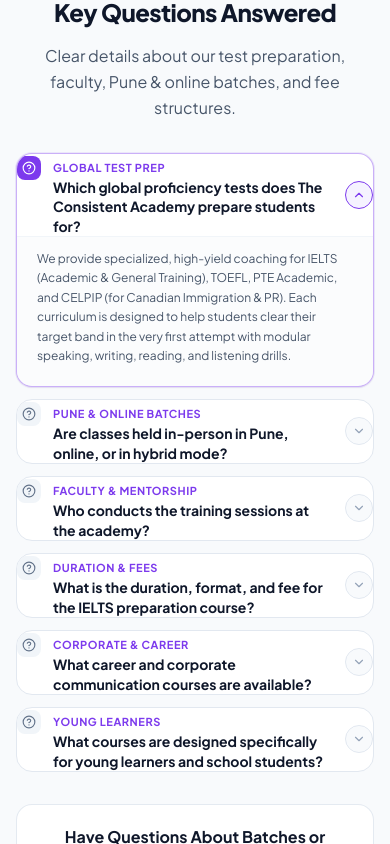
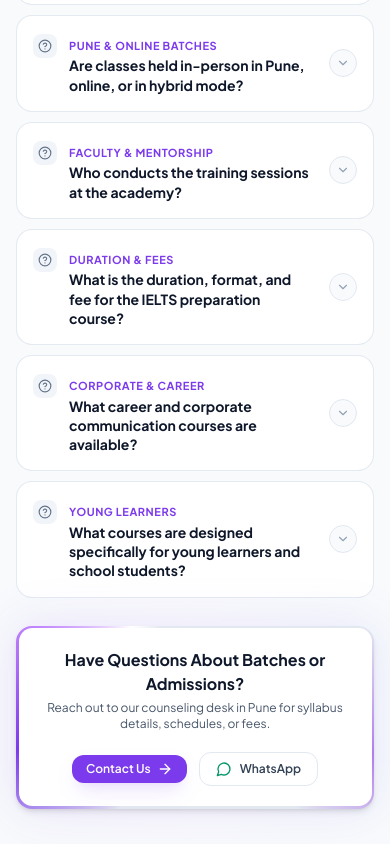
Before and after one commit to satyampandeycodes/ThinkBuild-Consistent-Academy, a React (Vite) app: page / in a window 390 px wide. Shown: the part 8360-9204 px from the top of the page. Built offline with nearby package versions, Linux system fonts and the light colour scheme; the HTML template or start-up script is replaced by a standard one.

Commit message:
Add continuous moving boundary beam to admissions card, collapse all FAQ answers by default, and reduce inter-section padding

```diff
--- a/src/components/FAQSection.jsx
+++ b/src/components/FAQSection.jsx
@@ -6,7 +6,8 @@
 import Button from './Button';
 
 export default function FAQSection() {
-  const [openId, setOpenId] = useState(faqList[0]?.id || null);
+  // Do not open any answer by default as requested
+  const [openId, setOpenId] = useState(null);
 
   const toggleAccordion = (id) => {
     setOpenId((prev) => (prev === id ? null : id));
@@ -19,11 +20,11 @@
         badge="Frequently Asked Questions"
         title="Key Questions Answered"
         subtitle="Clear details about our test preparation, faculty, Pune & online batches, and fee structures."
-        className="mb-8"
+        className="mb-6 sm:mb-7"
       />
 
-      {/* 6 Essential Questions Accordion */}
-      <div className="space-y-3 mb-8">
+      {/* 6 Essential Questions Accordion - All closed by default */}
+      <div className="space-y-2.5 mb-7">
         {faqList.map((faq) => {
           const isOpen = openId === faq.id;
           return (
@@ -31,13 +32,13 @@
               key={faq.id}
               className={`rounded-2xl border transition-all duration-200 overflow-hidden bg-white ${
                 isOpen
-                  ? 'border-brand-primary/40 shadow-sm ring-1 ring-brand-primary/10'
-                  : 'border-slate-200 hover:border-slate-300 shadow-xs'
+                  ? 'border-brand-primary/50 shadow-sm ring-1 ring-brand-primary/15'
+                  : 'border-slate-200/90 hover:border-slate-300 shadow-xs'
               }`}
             >
               <button
                 onClick={() => toggleAccordion(faq.id)}
-                className="w-full flex items-center justify-between text-left p-4.5 sm:p-5 gap-4 cursor-pointer focus:outline-none"
+                className="w-full flex items-center justify-between text-left p-4 sm:p-4.5 gap-4 cursor-pointer focus:outline-none"
                 aria-expanded={isOpen}
               >
                 <div className="flex items-start gap-3">
@@ -72,8 +73,8 @@
               </button>
 
               {isOpen && (
-                <div className="px-5 pb-5 pt-0 text-slate-600 text-xs sm:text-sm leading-relaxed border-t border-slate-100 bg-slate-50/50">
-                  <p className="pt-3">{faq.answer}</p>
+                <div className="px-5 pb-4.5 pt-0 text-slate-600 text-xs sm:text-sm leading-relaxed border-t border-slate-100 bg-slate-50/50">
+                  <p className="pt-2.5">{faq.answer}</p>
                 </div>
               )}
             </div>
@@ -81,8 +82,33 @@
         })}
       </div>
 
-      {/* Grounded Human Contact CTA (Non-AI, Authentic Educational Card) */}
-      <div className="rounded-2xl bg-white border border-slate-200/90 p-5 sm:p-6 shadow-xs flex flex-col sm:flex-row items-center justify-between gap-5">
+      {/* Contact Card with Dynamic Continuous Moving Boundary Movement Effect */}
+      <div className="relative group">
+        {/* Subtle ambient radiant backlight aura */}
+        <div className="absolute -inset-1.5 rounded-3xl bg-gradient-to-r from-brand-primary/20 via-purple-500/20 to-indigo-500/20 blur-xl opacity-75 animate-pulse pointer-events-none" />
+
+        {/* Outer frame with Continuous Moving Boundary Light Beam */}
+        <div className="relative p-[2.5px] rounded-2xl overflow-hidden shadow-md bg-slate-200">
+          {/* Primary continuous laser beam traveling along boundary */}
+          <div
+            className="absolute w-[260%] h-[260%] top-1/2 left-1/2 origin-center animate-border-beam pointer-events-none"
+            style={{
+              background:
+                'conic-gradient(from 0deg, transparent 0deg, transparent 240deg, #7C3AED 280deg, #C084FC 320deg, #FFFFFF 345deg, transparent 360deg)'
+            }}
+          />
+
+          {/* Secondary subtle counter-flowing beam for organic depth */}
+          <div
+            className="absolute w-[260%] h-[260%] top-1/2 left-1/2 origin-center animate-border-beam-slow pointer-events-none opacity-60"
+            style={{
+              background:
+                'conic-gradient(from 180deg, transparent 0deg, transparent 290deg, #9333EA 330deg, transparent 360deg)'
+            }}
+          />
+
+          {/* Inner card */}
+          <div className="relative bg-white rounded-[13.5px] p-5 sm:p-6 flex flex-col sm:flex-row items-center justify-between gap-5">
             <div className="text-center sm:text-left space-y-1">
               <h4 className="text-base sm:text-lg font-bold text-slate-900">
                 Have Questions About Batches or Admissions?
@@ -93,7 +119,7 @@
             </div>
 
             <div className="flex items-center gap-3 shrink-0 w-full sm:w-auto justify-center">
-          <Button to="/contact" variant="primary" size="sm" icon={ArrowRight} iconPosition="right">
+              <Button to="/contact" variant="primary" size="sm" icon={ArrowRight} iconPosition="right" className="shadow-brand">
                 Contact Us
               </Button>
               <a
@@ -114,6 +140,8 @@
               </a>
             </div>
           </div>
+        </div>
+      </div>
     </section>
   );
 }
--- a/src/pages/Home.jsx
+++ b/src/pages/Home.jsx
@@ -119,7 +119,7 @@
   };
 
   return (
-    <div className="space-y-12 sm:space-y-16 pb-16">
+    <div className="space-y-8 sm:space-y-10 pb-12">
       {/* HERO SECTION - Concept 2 Implementation with Continuous Moving Triangular Background & Founder Showcase */}
       <section className="relative overflow-hidden pt-4 sm:pt-6 lg:pt-8 pb-4 sm:pb-6 lg:pb-8 min-h-[calc(100vh-4.5rem)] flex flex-col justify-center bg-gradient-to-b from-brand-soft/60 via-white to-slate-50">
         {/* Continuous Moving Triangular Background (Matching Logo Color) */}
@@ -267,7 +267,7 @@
       </section>
 
       {/* MEET THE FOUNDER PREVIEW */}
-      <section className="bg-brand-soft/60 border-y border-brand-border/40 py-20">
+      <section className="bg-brand-soft/60 border-y border-brand-border/40 py-10 sm:py-12">
         <div className="max-w-7xl mx-auto px-4 sm:px-8">
           <div className="grid grid-cols-1 lg:grid-cols-12 gap-12 items-center">
             {/* Image with Continuous Moving Boundary Beam Effect */}
@@ -514,7 +514,7 @@
       </section>
 
       {/* VERIFIED TESTIMONIALS SHOWCASE - Matching Prestigious Academy Palette */}
-      <section className="bg-gradient-to-b from-brand-soft/70 via-white to-slate-50 text-slate-900 py-20 relative overflow-hidden border-y border-brand-border/40">
+      <section className="bg-gradient-to-b from-brand-soft/70 via-white to-slate-50 text-slate-900 py-10 sm:py-12 relative overflow-hidden border-y border-brand-border/40">
         {/* Glowing atmospheric auras in brand colors */}
         <div className="absolute top-1/4 -left-32 w-96 h-96 bg-brand-primary/10 rounded-full blur-3xl pointer-events-none" />
         <div className="absolute bottom-10 -right-32 w-96 h-96 bg-purple-300/15 rounded-full blur-3xl pointer-events-none" />
```
Also changed, not shown: 1 other file (tests, documents, lock files or other folders). Lines whose indentation alone changed are shown as unchanged.
